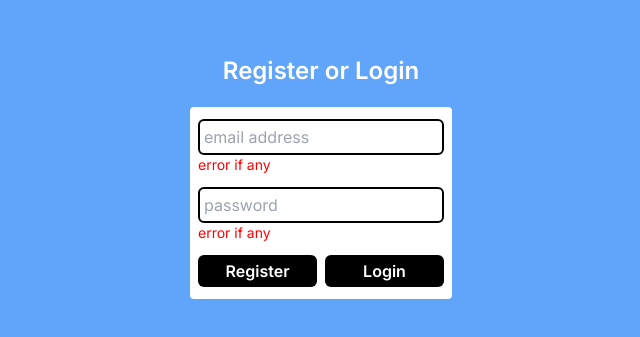
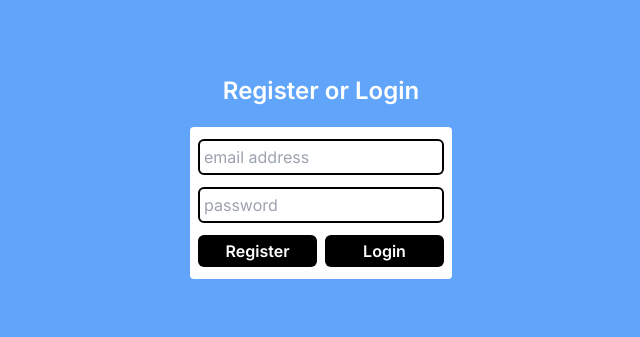
Before and after one commit to Collins-Ondeyo/chatsy, a Next.js app: page /auth in a window 1280 px wide. Shown: the part 223-560 px from the top of the page, without its empty margins (319-959 px from the left). Built offline with nearby package versions, Linux system fonts and the light colour scheme.

Commit message:
integrate zod with react hook form

```diff
--- a/package.json
+++ b/package.json
@@ -9,11 +9,14 @@
     "lint": "next lint"
   },
   "dependencies": {
+    "@hookform/resolvers": "^3.3.4",
     "lucide-react": "^0.364.0",
     "next": "14.1.4",
     "react": "^18",
     "react-dom": "^18",
-    "tailwind-merge": "^2.2.2"
+    "react-hook-form": "^7.51.2",
+    "tailwind-merge": "^2.2.2",
+    "zod": "^3.22.4"
   },
   "devDependencies": {
     "@types/node": "^20",
--- a/src/app/auth/page.tsx
+++ b/src/app/auth/page.tsx
@@ -1,24 +1,50 @@
+"use client"
+
+import { zodResolver } from "@hookform/resolvers/zod";
+import {SubmitHandler, useForm} from "react-hook-form"
+import * as zod from "zod";
+
+
+
+const form_schema=zod.object({
+    email:zod.string().email({message:"invalid email"}),
+    password: zod.string().min(5, {message:"use atleast 5 characters"})
+});
+
+
+
+
 function AuthPage(){
+    const {register, handleSubmit, formState:{errors}}= useForm<zod.infer<typeof form_schema>>({
+        resolver:zodResolver(form_schema)
+    });
+
+    const onSubmit:SubmitHandler<zod.infer<typeof form_schema>>=(data)=>{console.log(data)};
+
     return(
         <div className="h-full flex flex-col justify-center gap-5 items-center bg-blue-400">
             <div className="text-2xl text-white font-semibold">Register or Login</div>
-            <form className="rounded px-2 py-3 bg-white flex flex-col items-center justify-center gap-3">
+            <form
+                onSubmit={handleSubmit(onSubmit)}
+                className="rounded px-2 py-3 bg-white flex flex-col items-center justify-center gap-3">
                 <div>
                     <input
+                        {...register("email")}
                         type="email"
                         placeholder="email address"
                         className="border-[2px] border-black outline-none rounded-md p-1"
                     />
-                    <div className="text-sm text-left text-[red] w-full">error if any</div>
+                    <div className="text-sm text-left text-[red] w-full">{errors.email?.message}</div>
                 </div>
 
                 <div>
                     <input
+                        {...register("password")}
                         type="password"
                         placeholder="password"
                         className="border-[2px] border-black outline-none rounded-md p-1"
                     />
-                    <div className="text-sm text-left text-[red] w-full">error if any</div>
+                    <div className="text-sm text-left text-[red] w-full">{errors.password?.message}</div>
                 </div>
 
                 <div className="flex flex-row gap-2 w-full">
```
Also changed, not shown: 1 other file (tests, documents, lock files or other folders).
